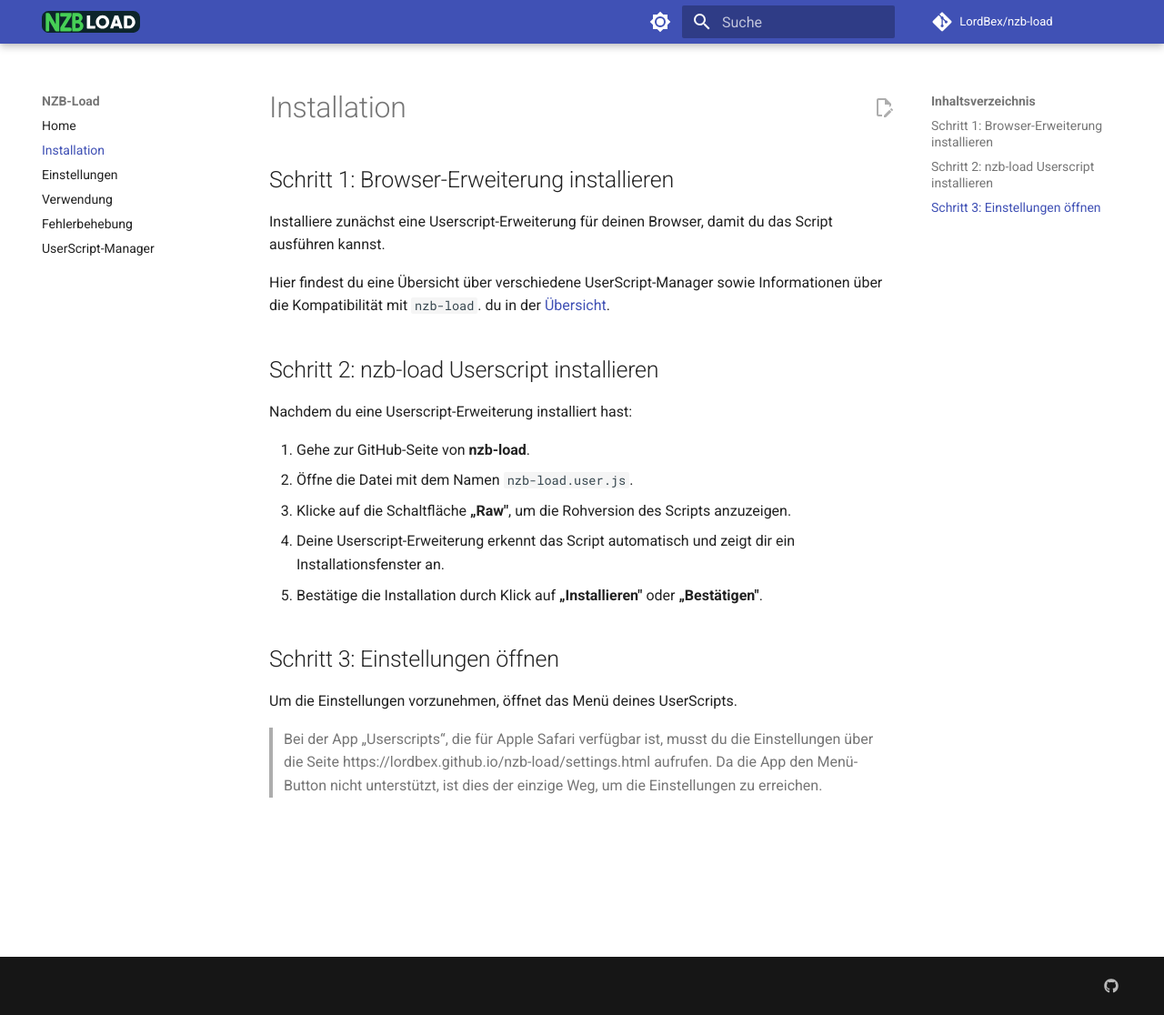
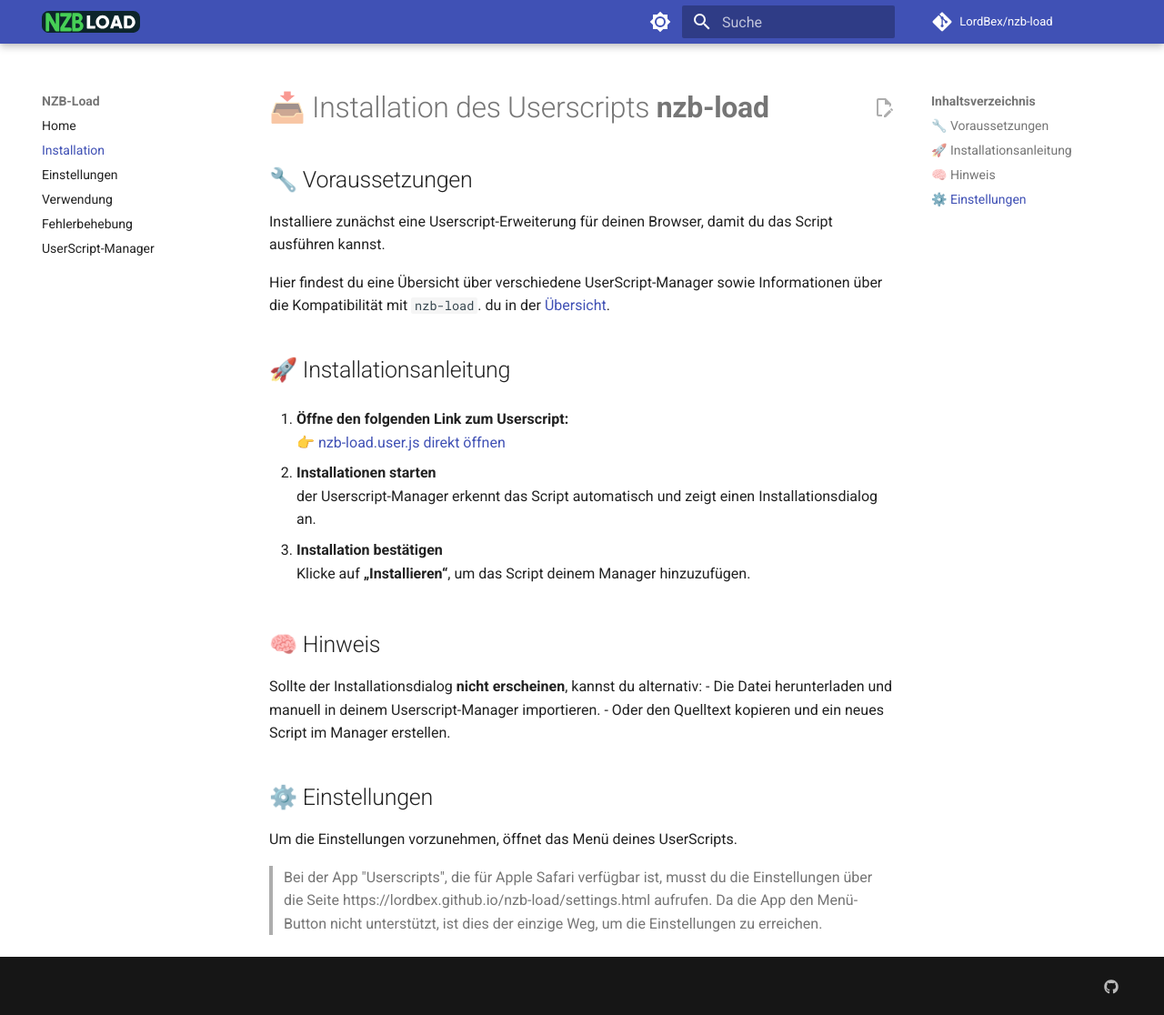
Before and after one commit to LordBex/nzb-load, an MkDocs documentation site: the page built from docs/install.md, in a window 1280 px wide and 1116 px high. Shown: the whole window at 91% size. Built offline with MkDocs 1.6.1 and Material for MkDocs 9.7.7, drawn with Linux system fonts in a browser that asks for light colours; comment, search, counter and statistics services are not loaded.

Commit message:
Update install documentation

```diff
--- a/docs/install.md
+++ b/docs/install.md
@@ -1,28 +1,34 @@
-# Installation
+# 📥 Installation des Userscripts **nzb-load**
 
-## Schritt 1: Browser-Erweiterung installieren
+## 🔧 Voraussetzungen
 
 Installiere zunächst eine Userscript-Erweiterung für deinen Browser, damit du das Script ausführen kannst.
 
 Hier findest du eine Übersicht über verschiedene UserScript-Manager sowie Informationen über die Kompatibilität mit `nzb-load`.
 du in der [Übersicht](userscripts-manager.md).
 
-## Schritt 2: nzb-load Userscript installieren
 
-Nachdem du eine Userscript-Erweiterung installiert hast:
+## 🚀 Installationsanleitung
 
-1. Gehe zur GitHub-Seite von **nzb-load**.
-2. Öffne die Datei mit dem Namen `nzb-load.user.js`.
-3. Klicke auf die Schaltfläche **„Raw"**, um die Rohversion des Scripts anzuzeigen.
-4. Deine Userscript-Erweiterung erkennt das Script automatisch und zeigt dir ein Installationsfenster an.
-5. Bestätige die Installation durch Klick auf **„Installieren"** oder **„Bestätigen"**.
+1. **Öffne den folgenden Link zum Userscript:**
+   👉 [nzb-load.user.js direkt öffnen](https://github.com/LordBex/nzb-load/raw/main/nzb-load.user.js)
 
-## Schritt 3: Einstellungen öffnen
+2. **Installationen starten**
+   der Userscript-Manager erkennt das Script automatisch und zeigt einen Installationsdialog an.
+
+3. **Installation bestätigen**
+   Klicke auf **„Installieren“**, um das Script deinem Manager hinzuzufügen.
+
+## 🧠 Hinweis
+
+Sollte der Installationsdialog **nicht erscheinen**, kannst du alternativ:
+- Die Datei herunterladen und manuell in deinem Userscript-Manager importieren.
+- Oder den Quelltext kopieren und ein neues Script im Manager erstellen.
+
+## ⚙️ Einstellungen
 
 Um die Einstellungen vorzunehmen, öffnet das Menü deines UserScripts.
 
-
-
-> Bei der App „Userscripts“, die für Apple Safari verfügbar ist, musst du die Einstellungen über
+> Bei der App "Userscripts", die für Apple Safari verfügbar ist, musst du die Einstellungen über
 > die Seite https://lordbex.github.io/nzb-load/settings.html aufrufen.
 > Da die App den Menü-Button nicht unterstützt, ist dies der einzige Weg, um die Einstellungen zu erreichen.
```
